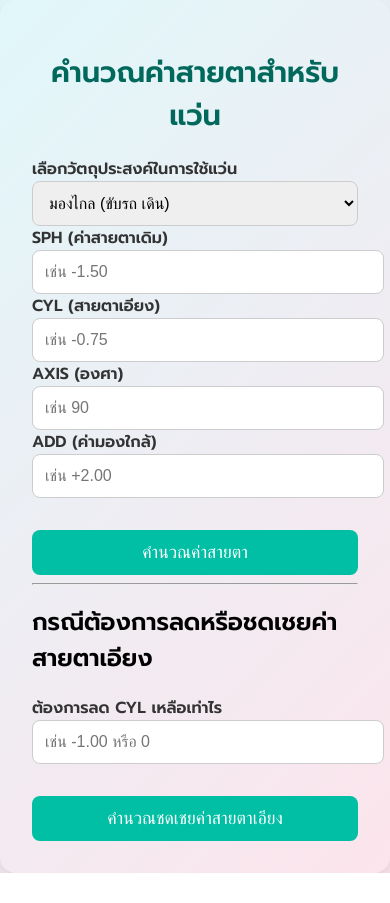
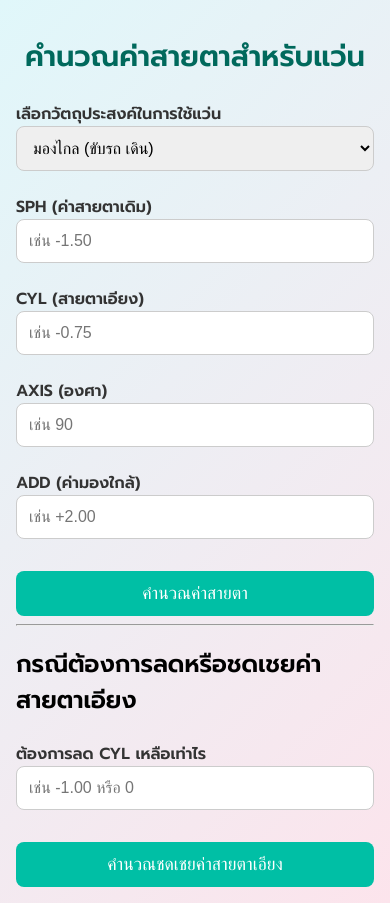
Before and after one commit to preedasaky/rx-calculator, a plain HTML site: page index.html in a window 390 px wide. Before the commit the page ends 873 px from the top, so only its background shows below. Drawn offline with Linux system fonts and the light colour scheme.

Commit message:
Update index.html

```diff
--- a/index.html
+++ b/index.html
@@ -2,6 +2,7 @@
 <html lang="th">
 <head>
   <meta charset="UTF-8">
+  <meta name="viewport" content="width=device-width, initial-scale=1.0">
   <title>คำนวณค่าสายตาใกล้</title>
   <style>
     @import url('https://fonts.googleapis.com/css2?family=Prompt:wght@400;600&display=swap');
@@ -10,11 +11,21 @@
       font-family: 'Prompt', sans-serif;
       background: linear-gradient(135deg, #e0f7fa, #fce4ec);
       padding: 2rem;
-      max-width: 600px;
       margin: auto;
       border-radius: 1rem;
       box-shadow: 0 8px 20px rgba(0,0,0,0.1);
+      max-width: 600px;
     }
+
+    @media (max-width: 640px) {
+      body {
+        padding: 1rem;
+        border-radius: 0;
+        box-shadow: none;
+        max-width: 100%;
+      }
+    }
+
     h1 {
       text-align: center;
       color: #00695c;
@@ -24,6 +35,7 @@
       margin-top: 1.5rem;
       font-weight: 600;
       color: #333;
+      display: block;
     }
     input[type="number"], select {
       width: 100%;
@@ -31,6 +43,7 @@
       font-size: 1rem;
       border: 1px solid #ccc;
       border-radius: 0.5rem;
+      box-sizing: border-box;
     }
     button {
       margin-top: 2rem;
@@ -147,7 +160,6 @@
       const resultDiv = document.getElementById('compensationResult');
 
       if (!isNaN(sph) && !isNaN(cyl) && !isNaN(reduceCyl)) {
-        // Transpose: เอียงลดลง → เพิ่ม SPH ครึ่งหนึ่งของส่วนที่ตัด CYL
         const cylDiff = cyl - reduceCyl;
         const adjustedSph = roundToNearestQuarter(sph + cylDiff / 2);
         const adjustedCyl = roundToNearestQuarter(reduceCyl);
```
